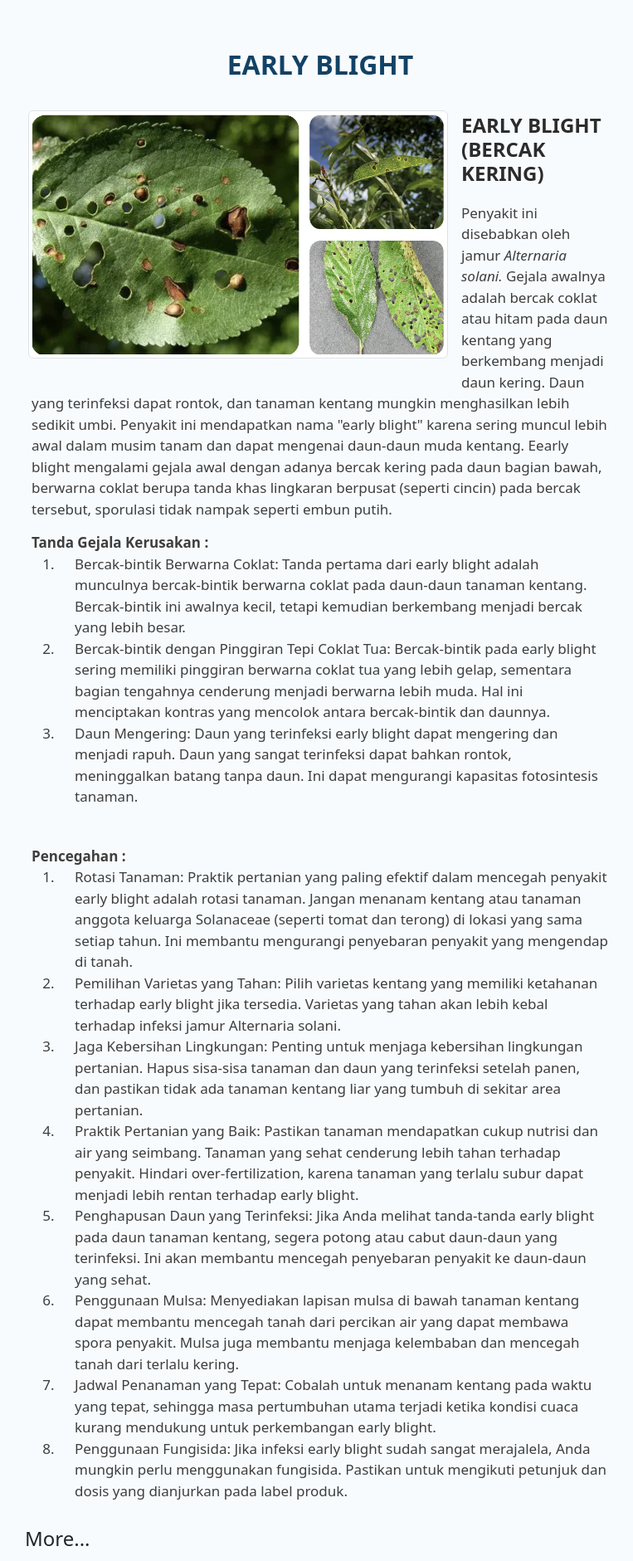
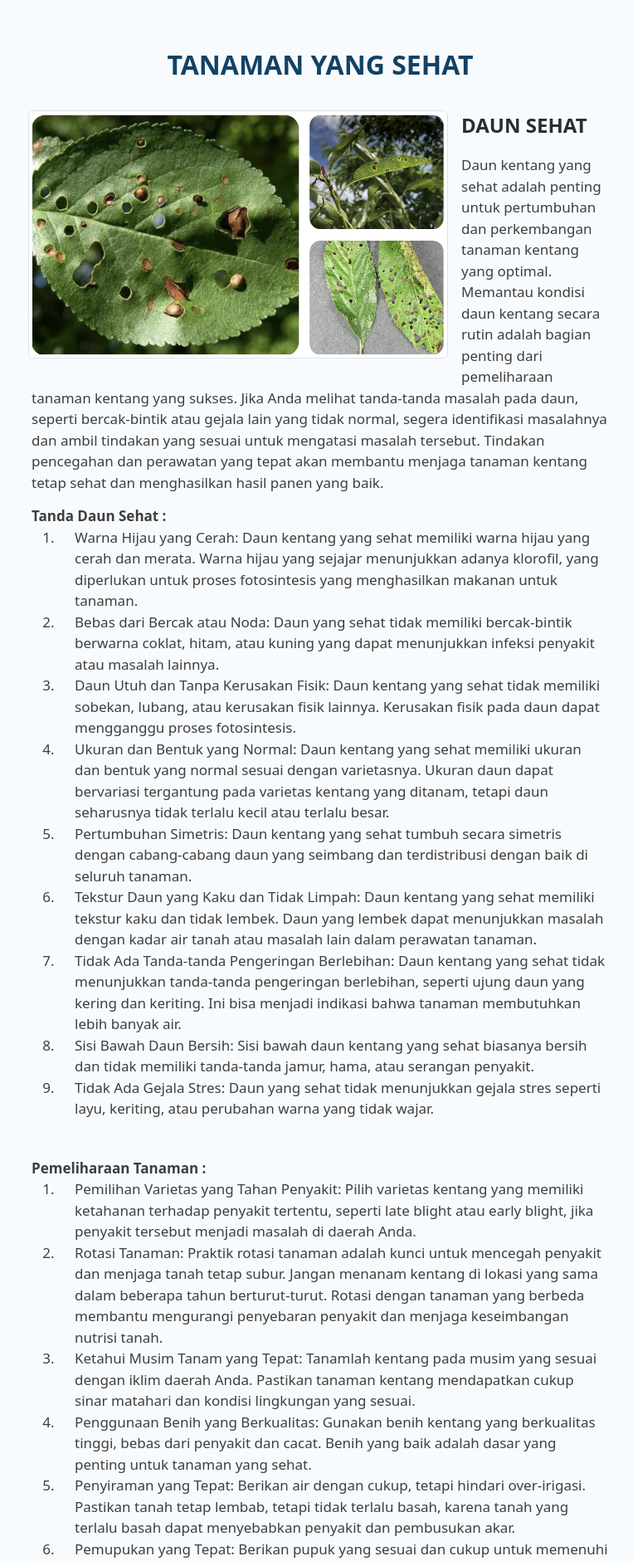
Before and after one commit to potadi-app/landing-app, a Django app: page /healthy/ in a window 1280 px wide. Shown: the part 41-1922 px from the top of the page at 83% size, without its empty margins (254-1017 px from the left). Run offline with Django 4.2, Linux system fonts and the light colour scheme; some libraries are stand-ins or nearby versions.

Commit message:
update late & healthy

```diff
--- a/landing_page/templates/healthy.html
+++ b/landing_page/templates/healthy.html
@@ -1,5 +1,5 @@
 {% extends "layout/base.html" %}
-{% block title %}Early Blight{% endblock title %}
+{% block title %}Healthy{% endblock title %}
 {% load static %}
 {% block content %}
 <header id="header" class="fixed-top">
@@ -24,33 +24,79 @@
     <div class="row justify-content-md-center">
       <div class="col-lg-8 col-md-8 d-flex align-items-stretch custom-border" data-aos="zoom-in" data-aos-delay="100">
         <div class="section-title text-start text-justify">
-            <h2 class="text-center">Early Blight</h2>
+          <h2 class="text-center">Tanaman yang Sehat</h2>
           <figure class="figure w-29 float-start m-3">
-              <img src="{% static 'assets/images/normal.png' %}" class="figure-img img-fluid rounded img-thumbnail" alt="Alt text.">
+            <img src="assets\images\normal.png" class="figure-img img-fluid rounded img-thumbnail" alt="Alt text.">
           </figure>
-            <h5>Early Blight (Bercak Kering)</h5>
+          <h5>Daun Sehat</h5>
           <p class="text-justify">
-              Penyakit ini disebabkan oleh jamur <i>Alternaria solani.</i>  Gejala awalnya adalah bercak coklat atau hitam pada daun kentang yang berkembang menjadi daun kering. Daun yang terinfeksi dapat rontok, dan tanaman kentang mungkin menghasilkan lebih sedikit umbi. Penyakit ini mendapatkan nama "early blight" karena sering muncul lebih awal dalam musim tanam dan dapat mengenai daun-daun muda kentang. Eearly blight mengalami gejala awal dengan adanya bercak kering pada daun bagian bawah, berwarna coklat berupa tanda khas lingkaran berpusat (seperti  cincin)  pada  bercak  tersebut,  sporulasi  tidak  nampak  seperti  embun  putih.</p>
+            Daun kentang yang sehat adalah penting untuk pertumbuhan dan perkembangan tanaman kentang yang optimal.
+            Memantau kondisi daun kentang secara rutin adalah bagian penting dari pemeliharaan tanaman kentang yang
+            sukses. Jika Anda melihat tanda-tanda masalah pada daun, seperti bercak-bintik atau gejala lain yang tidak
+            normal, segera identifikasi masalahnya dan ambil tindakan yang sesuai untuk mengatasi masalah tersebut.
+            Tindakan pencegahan dan perawatan yang tepat akan membantu menjaga tanaman kentang tetap sehat dan
+            menghasilkan hasil panen yang baik.
+          </p>
           <p><b>
-              Tanda Gejala Kerusakan :</b>
+              Tanda Daun Sehat :</b>
           <ol class="text-justify">
-                <li>Bercak-bintik Berwarna Coklat: Tanda pertama dari early blight adalah munculnya bercak-bintik berwarna coklat pada daun-daun tanaman kentang. Bercak-bintik ini awalnya kecil, tetapi kemudian berkembang menjadi bercak yang lebih besar.</li>
-                <li>Bercak-bintik dengan Pinggiran Tepi Coklat Tua: Bercak-bintik pada early blight sering memiliki pinggiran berwarna coklat tua yang lebih gelap, sementara bagian tengahnya cenderung menjadi berwarna lebih muda. Hal ini menciptakan kontras yang mencolok antara bercak-bintik dan daunnya.</li>
-                <li>Daun Mengering: Daun yang terinfeksi early blight dapat mengering dan menjadi rapuh. Daun yang sangat terinfeksi dapat bahkan rontok, meninggalkan batang tanpa daun. Ini dapat mengurangi kapasitas fotosintesis tanaman.</li>
+            <li>Warna Hijau yang Cerah: Daun kentang yang sehat memiliki warna hijau yang cerah dan merata. Warna hijau
+              yang sejajar menunjukkan adanya klorofil, yang diperlukan untuk proses fotosintesis yang menghasilkan
+              makanan untuk tanaman.</li>
+            <li>Bebas dari Bercak atau Noda: Daun yang sehat tidak memiliki bercak-bintik berwarna coklat, hitam, atau
+              kuning yang dapat menunjukkan infeksi penyakit atau masalah lainnya.</li>
+            <li>Daun Utuh dan Tanpa Kerusakan Fisik: Daun kentang yang sehat tidak memiliki sobekan, lubang, atau
+              kerusakan fisik lainnya. Kerusakan fisik pada daun dapat mengganggu proses fotosintesis.</li>
+            <li>Ukuran dan Bentuk yang Normal: Daun kentang yang sehat memiliki ukuran dan bentuk yang normal sesuai
+              dengan varietasnya. Ukuran daun dapat bervariasi tergantung pada varietas kentang yang ditanam, tetapi
+              daun seharusnya tidak terlalu kecil atau terlalu besar.</li>
+            <li>Pertumbuhan Simetris: Daun kentang yang sehat tumbuh secara simetris dengan cabang-cabang daun yang
+              seimbang dan terdistribusi dengan baik di seluruh tanaman.</li>
+            <li>Tekstur Daun yang Kaku dan Tidak Limpah: Daun kentang yang sehat memiliki tekstur kaku dan tidak lembek.
+              Daun yang lembek dapat menunjukkan masalah dengan kadar air tanah atau masalah lain dalam perawatan
+              tanaman.</li>
+            <li>Tidak Ada Tanda-tanda Pengeringan Berlebihan: Daun kentang yang sehat tidak menunjukkan tanda-tanda
+              pengeringan berlebihan, seperti ujung daun yang kering dan keriting. Ini bisa menjadi indikasi bahwa
+              tanaman membutuhkan lebih banyak air.</li>
+            <li>Sisi Bawah Daun Bersih: Sisi bawah daun kentang yang sehat biasanya bersih dan tidak memiliki
+              tanda-tanda jamur, hama, atau serangan penyakit.</li>
+            <li>Tidak Ada Gejala Stres: Daun yang sehat tidak menunjukkan gejala stres seperti layu, keriting, atau
+              perubahan warna yang tidak wajar.</li>
             <!-- ... (Tambahkan poin-poin lainnya) ... -->
           </ol>
           </p>
           <p><b>
-              Pencegahan :</b>
+              Pemeliharaan Tanaman :</b>
           <ol class="text-justify">
-                <li>Rotasi Tanaman: Praktik pertanian yang paling efektif dalam mencegah penyakit early blight adalah rotasi tanaman. Jangan menanam kentang atau tanaman anggota keluarga Solanaceae (seperti tomat dan terong) di lokasi yang sama setiap tahun. Ini membantu mengurangi penyebaran penyakit yang mengendap di tanah.</li>
-                <li>Pemilihan Varietas yang Tahan: Pilih varietas kentang yang memiliki ketahanan terhadap early blight jika tersedia. Varietas yang tahan akan lebih kebal terhadap infeksi jamur Alternaria solani.</li>
-                <li>Jaga Kebersihan Lingkungan: Penting untuk menjaga kebersihan lingkungan pertanian. Hapus sisa-sisa tanaman dan daun yang terinfeksi setelah panen, dan pastikan tidak ada tanaman kentang liar yang tumbuh di sekitar area pertanian.</li>
-                <li>Praktik Pertanian yang Baik: Pastikan tanaman mendapatkan cukup nutrisi dan air yang seimbang. Tanaman yang sehat cenderung lebih tahan terhadap penyakit. Hindari over-fertilization, karena tanaman yang terlalu subur dapat menjadi lebih rentan terhadap early blight.</li>
-                <li>Penghapusan Daun yang Terinfeksi: Jika Anda melihat tanda-tanda early blight pada daun tanaman kentang, segera potong atau cabut daun-daun yang terinfeksi. Ini akan membantu mencegah penyebaran penyakit ke daun-daun yang sehat.</li>
-                <li>Penggunaan Mulsa: Menyediakan lapisan mulsa di bawah tanaman kentang dapat membantu mencegah tanah dari percikan air yang dapat membawa spora penyakit. Mulsa juga membantu menjaga kelembaban dan mencegah tanah dari terlalu kering.</li>
-                <li>Jadwal Penanaman yang Tepat: Cobalah untuk menanam kentang pada waktu yang tepat, sehingga masa pertumbuhan utama terjadi ketika kondisi cuaca kurang mendukung untuk perkembangan early blight.</li>
-                <li>Penggunaan Fungisida: Jika infeksi early blight sudah sangat merajalela, Anda mungkin perlu menggunakan fungisida. Pastikan untuk mengikuti petunjuk dan dosis yang dianjurkan pada label produk. </li>
+            <li>Pemilihan Varietas yang Tahan Penyakit: Pilih varietas kentang yang memiliki ketahanan terhadap penyakit
+              tertentu, seperti late blight atau early blight, jika penyakit tersebut menjadi masalah di daerah Anda.
+            </li>
+            <li>Rotasi Tanaman: Praktik rotasi tanaman adalah kunci untuk mencegah penyakit dan menjaga tanah tetap
+              subur. Jangan menanam kentang di lokasi yang sama dalam beberapa tahun berturut-turut. Rotasi dengan
+              tanaman yang berbeda membantu mengurangi penyebaran penyakit dan menjaga keseimbangan nutrisi tanah.</li>
+            <li>Ketahui Musim Tanam yang Tepat: Tanamlah kentang pada musim yang sesuai dengan iklim daerah Anda.
+              Pastikan tanaman kentang mendapatkan cukup sinar matahari dan kondisi lingkungan yang sesuai.</li>
+            <li>Penggunaan Benih yang Berkualitas: Gunakan benih kentang yang berkualitas tinggi, bebas dari penyakit
+              dan cacat. Benih yang baik adalah dasar yang penting untuk tanaman yang sehat.</li>
+            <li>Penyiraman yang Tepat: Berikan air dengan cukup, tetapi hindari over-irigasi. Pastikan tanah tetap
+              lembab, tetapi tidak terlalu basah, karena tanah yang terlalu basah dapat menyebabkan penyakit dan
+              pembusukan akar.</li>
+            <li>Pemupukan yang Tepat: Berikan pupuk yang sesuai dan cukup untuk memenuhi kebutuhan nutrisi tanaman
+              kentang. Pemupukan berlebihan atau tidak cukup dapat menyebabkan masalah.</li>
+            <li>Penggunaan Mulsa: Menyediakan lapisan mulsa di bawah tanaman kentang dapat membantu menjaga kelembaban
+              tanah, mengurangi pertumbuhan gulma, dan melindungi umbi dari sinar matahari langsung yang dapat
+              menyebabkan hijauan.</li>
+            <li>Pengendalian Hama: Monitor tanaman secara teratur untuk tanda-tanda serangan hama, seperti ulat atau
+              kumbang Colorado. Jika terjadi serangan hama, pertimbangkan penggunaan metode pengendalian biologis atau
+              bahan kimia yang tepat.</li>
+            <li>Pengendalian Penyakit: Awasi tanaman untuk tanda-tanda penyakit seperti late blight atau early blight.
+              Jika terdeteksi, singkirkan daun yang terinfeksi dan pertimbangkan penggunaan fungisida yang sesuai.</li>
+            <li>Kebersihan dan Sanitasi: Pastikan area sekitar pertanian Anda bersih dari sisa-sisa tanaman dan gulma
+              yang dapat menjadi inang penyakit.</li>
+            <li>Pemeliharaan Tanah: Jaga kualitas tanah dengan pemeliharaan yang baik, seperti penambah kompos dan pupuk
+              organik, untuk memperbaiki struktur tanah dan memperkaya nutrisinya.</li>
+            <li>Pemantauan Rutin: Pantau tanaman Anda secara teratur untuk tanda-tanda masalah. Tindakan pencegahan dan
+              perbaikan dini dapat menghindari masalah yang lebih besar di masa depan.</li>
           </ol>
           </p>
           <div id="services" class="services section">
@@ -68,27 +114,32 @@
                     <div class="card-body">
                       <h5 class="card-title">Normal</h5>
                       <p class="card-text">Daun terlihat segar dan tidak ada bintik-bintik pada daun ini …</p>
-                        <a href="{% url 'healthy' %}" class="btn btn-primary" style="margin-top: 8px;">Read More <i class="fa fa-arrow-right"></i></a>
+                      <a href="{% url 'healthy' %}" class="btn btn-primary" style="margin-top: 8px;">Read More <i
+                          class="fa fa-arrow-right"></i></a>
                     </div>
                   </div>
                 </div>
                 <div class="col-lg-4">
                   <div class="card service-item first-service">
-                      <img src="{% static 'assets/images/card2.jpg' %}" class="card-img-top" alt="Rocket Speed of App Image">
+                    <img src="{% static 'assets/images/card2.jpg' %}" class="card-img-top"
+                      alt="Rocket Speed of App Image">
                     <div class="card-body">
                       <h5 class="card-title">Early Blight</h5>
                       <p class="card-text">Daun terlihat segar dan tidak ada bintik-bintik pada daun ini …</p>
-                        <a href="{% url 'early' %}" class="btn btn-primary" style="margin-top: 8px;">Read More <i class="fa fa-arrow-right"></i></a>
+                      <a href="{% url 'early' %}" class="btn btn-primary" style="margin-top: 8px;">Read More <i
+                          class="fa fa-arrow-right"></i></a>
                     </div>
                   </div>
                 </div>
                 <div class="col-lg-4">
                   <div class="card service-item first-service">
-                      <img src="{% static 'assets/images/card3.jpg' %}" class="card-img-top" alt="Multi Workflow Idea Image">
+                    <img src="{% static 'assets/images/card3.jpg' %}" class="card-img-top"
+                      alt="Multi Workflow Idea Image">
                     <div class="card-body">
                       <h5 class="card-title">Late Blight</h5>
                       <p class="card-text">Daun terlihat segar dan tidak ada bintik-bintik pada daun ini …</p>
-                        <a href="{% url 'late' %}" class="btn btn-primary" style="margin-top: 8px;">Read More <i class="fa fa-arrow-right"></i></a>
+                      <a href="{% url 'late' %}" class="btn btn-primary" style="margin-top: 8px;">Read More <i
+                          class="fa fa-arrow-right"></i></a>
                     </div>
                   </div>
                 </div>
--- a/landing_page/templates/late.html
+++ b/landing_page/templates/late.html
@@ -1,5 +1,5 @@
 {% extends "layout/base.html" %}
-{% block title %}Early Blight{% endblock title %}
+{% block title %}Late Blight{% endblock title %}
 {% load static %}
 {% block content %}
 <header id="header" class="fixed-top">
```
Lines whose indentation alone changed are shown as unchanged.
